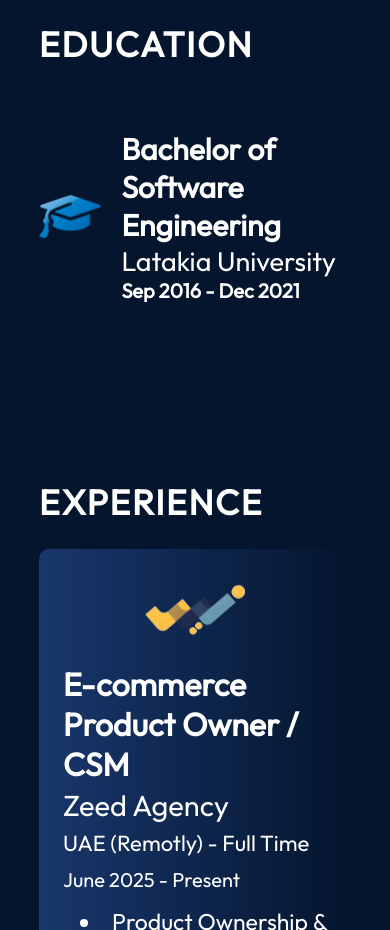
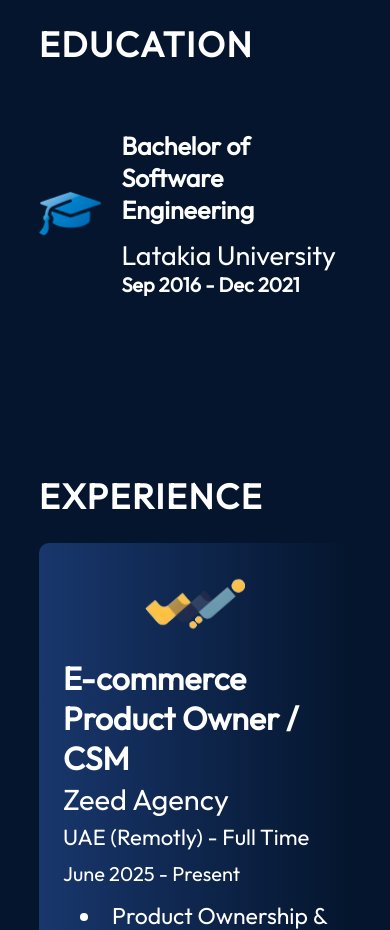
Before and after one commit to zainab224498/my-portfolio, a React (Vite) app: page / in a window 390 px wide. Shown: the part 1840-2770 px from the top of the page. Built offline with nearby package versions, Linux system fonts and the light colour scheme.

Commit message:
Update Education.module.css

```diff
--- a/src/components/Education/Education.module.css
+++ b/src/components/Education/Education.module.css
@@ -94,6 +94,11 @@
   .aboutItems {
     margin-top: 29px;
   }
+  .aboutItem h3 {
+  font-size: 25px;
+  margin-bottom: 12px;
+  font-weight: 600;
+}
 
   .aboutItem {
     padding-left: 0;
```
